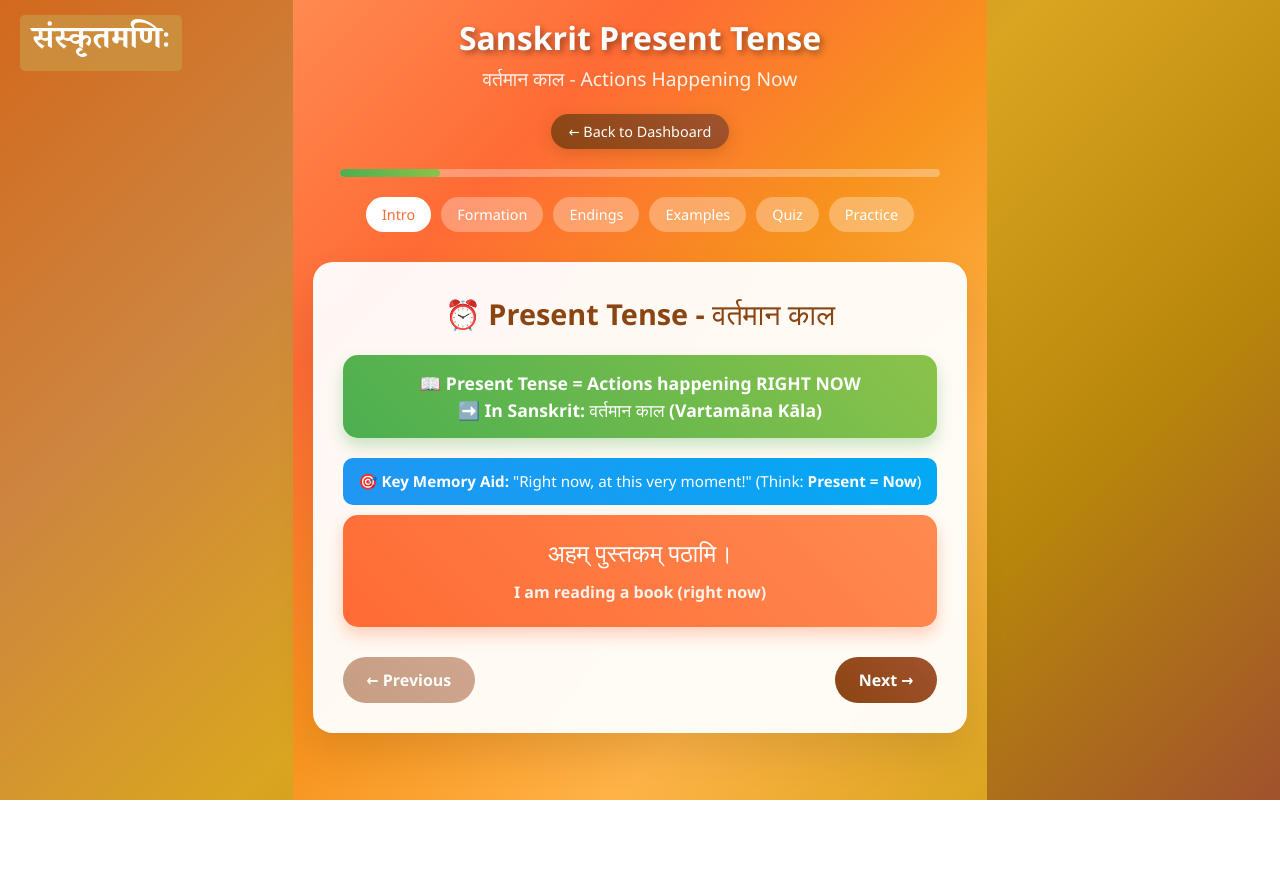
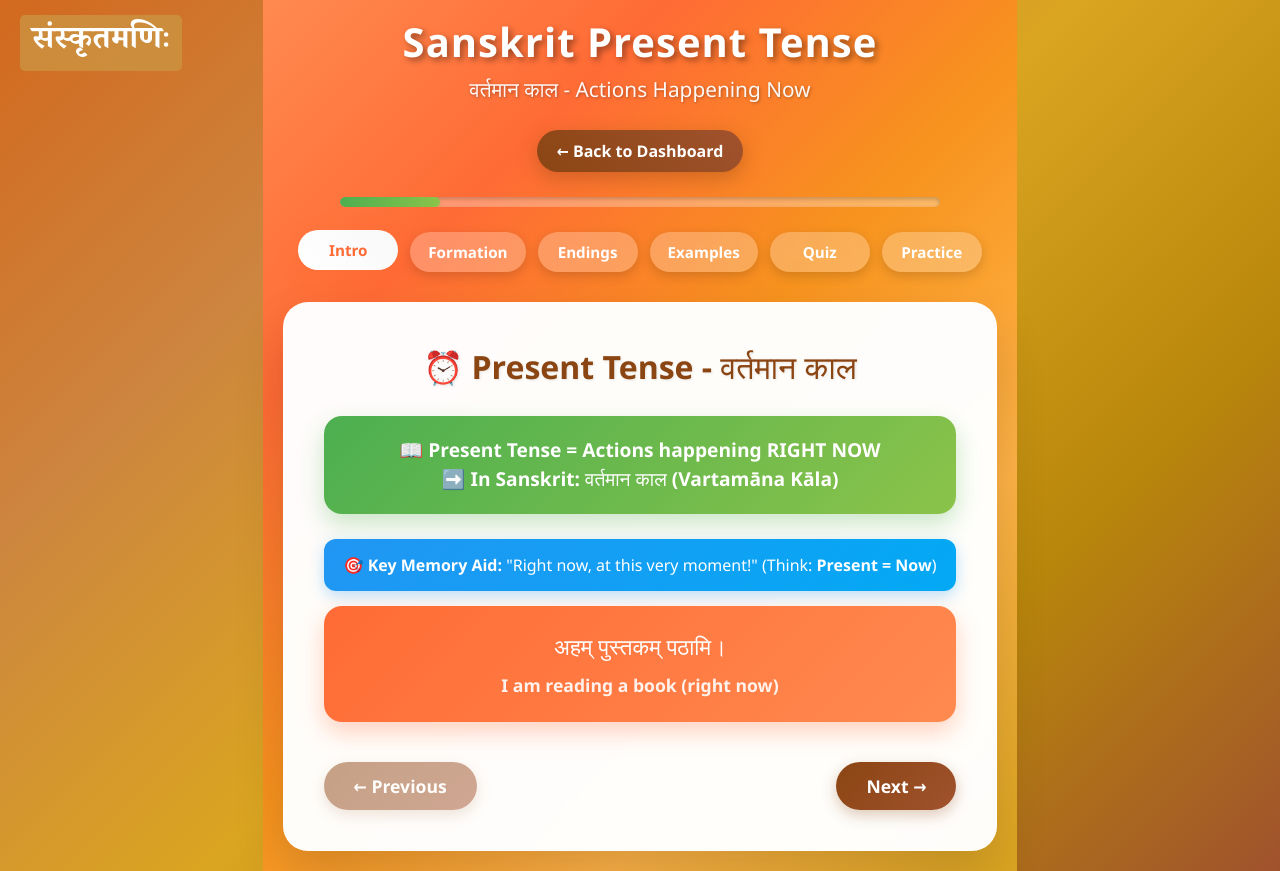
Before and after one commit to rohana-2005/Sanskrit-Learning, a React (Vite) app in the folder frontend/: page /learn-present-tense in a window 1280 px wide. Before the commit the page ends 800 px from the top, so only its background shows below. Built offline with nearby package versions, Linux system fonts and the light colour scheme.

Commit message:
better UI

```diff
--- a/frontend/src/App.jsx
+++ b/frontend/src/App.jsx
@@ -21,7 +21,7 @@ import SankhyaTrivia from "./components/SankhyaTrivia";
 import LearningModule from "./components/LearningModule";
 import Learn from "./components/Learn";
 import LearnObject from "./components/Learn_object";
-import LearnSanskritSentence from "./components/Learn_SentenceStructure";
+import LearnSanskritSentence from "./components/Learn_Sentence_Structure";
 import LearnPresentTense from "./components/Learn_present_tense";
 
 // Fixed brand header component
--- a/frontend/src/components/Learn_present_tense.jsx
+++ b/frontend/src/components/Learn_present_tense.jsx
@@ -2,8 +2,7 @@ import React, { useState } from 'react';
 
 const LearnPresentTense = () => {
   const [currentSection, setCurrentSection] = useState(0);
-  const [quizAnswer, setQuizAnswer] = useState('');
-  const [showAnswer, setShowAnswer] = useState(false);
+  const [quizStates, setQuizStates] = useState({});
   const [flippedCards, setFlippedCards] = useState({});
 
   const sections = [
@@ -78,12 +77,14 @@ const LearnPresentTense = () => {
     { root: "कृ (to do)", forms: ["करोति", "करोषि", "करोमि"] }
   ];
 
+  // Fixed and complete styles object
   const styles = {
     container: {
       minHeight: '100vh',
       background: 'linear-gradient(135deg, #ff8a50 0%, #ff6b35 25%, #f7931e 50%, #ffb347 75%, #daa520 100%)',
       padding: '20px',
-      fontFamily: "'Segoe UI', Tahoma, Geneva, Verdana, sans-serif"
+      fontFamily: "'Segoe UI', Tahoma, Geneva, Verdana, sans-serif",
+      boxSizing: 'border-box'
     },
     header: {
       textAlign: 'center',
@@ -91,125 +92,177 @@ const LearnPresentTense = () => {
     },
     title: {
       color: 'white',
-      fontSize: '2rem',
+      fontSize: '2.5rem',
       fontWeight: '700',
       marginBottom: '10px',
-      textShadow: '3px 3px 6px rgba(0, 0, 0, 0.4)'
+      textShadow: '3px 3px 6px rgba(0, 0, 0, 0.4)',
+      letterSpacing: '1px'
     },
     subtitle: {
-      color: 'rgba(255, 255, 255, 0.9)',
-      fontSize: '1.2rem',
+      color: 'rgba(255, 255, 255, 0.95)',
+      fontSize: '1.3rem',
       fontWeight: '500',
-      marginBottom: '20px'
+      marginBottom: '25px',
+      textShadow: '1px 1px 3px rgba(0, 0, 0, 0.3)'
+    },
+    backButton: {
+      background: 'linear-gradient(45deg, #8b4513, #a0522d)',
+      color: 'white',
+      border: 'none',
+      padding: '10px 20px',
+      borderRadius: '25px',
+      fontSize: '1rem',
+      cursor: 'pointer',
+      transition: 'all 0.3s cubic-bezier(0.4, 0, 0.2, 1)',
+      backdropFilter: 'blur(10px)',
+      boxShadow: '0 6px 20px rgba(139, 69, 19, 0.4)',
+      fontWeight: '600',
+      marginBottom: '25px',
+      display: 'inline-block'
     },
     progressBar: {
       width: '100%',
       maxWidth: '600px',
-      height: '8px',
+      height: '10px',
       backgroundColor: 'rgba(255, 255, 255, 0.3)',
-      borderRadius: '4px',
-      margin: '0 auto 20px',
-      overflow: 'hidden'
+      borderRadius: '5px',
+      margin: '0 auto 25px',
+      overflow: 'hidden',
+      boxShadow: 'inset 0 2px 4px rgba(0, 0, 0, 0.2)'
     },
     progress: {
       height: '100%',
       background: 'linear-gradient(90deg, #4CAF50, #8BC34A)',
-      borderRadius: '4px',
+      borderRadius: '5px',
       transition: 'width 0.3s ease',
-      width: `${((currentSection + 1) / sections.length) * 100}%`
+      width: `${((currentSection + 1) / sections.length) * 100}%`,
+      boxShadow: '0 2px 4px rgba(76, 175, 80, 0.3)'
     },
     navigation: {
       display: 'flex',
       justifyContent: 'center',
-      gap: '10px',
+      flexWrap: 'wrap',
+      gap: '12px',
       marginBottom: '30px'
     },
     navButton: {
-      padding: '8px 16px',
-      borderRadius: '20px',
+      padding: '10px 18px',
+      borderRadius: '25px',
       border: 'none',
       cursor: 'pointer',
-      fontSize: '0.9rem',
-      fontWeight: '500',
-      transition: 'all 0.3s ease'
+      fontSize: '0.95rem',
+      fontWeight: '600',
+      transition: 'all 0.3s ease',
+      minWidth: '100px',
+      boxShadow: '0 4px 12px rgba(0, 0, 0, 0.15)'
     },
     activeNavButton: {
-      background: 'white',
-      color: '#ff6b35'
+      background: 'linear-gradient(45deg, #ffffff, #f8f8f8)',
+      color: '#ff6b35',
+      transform: 'translateY(-2px)',
+      boxShadow: '0 6px 20px rgba(255, 107, 53, 0.3)'
     },
     inactiveNavButton: {
-      background: 'rgba(255, 255, 255, 0.3)',
-      color: 'white'
+      background: 'rgba(255, 255, 255, 0.25)',
+      color: 'white',
+      backdropFilter: 'blur(10px)'
     },
     contentCard: {
-      maxWidth: '900px',
+      maxWidth: '950px',
       margin: '0 auto',
-      background: 'rgba(255, 255, 255, 0.95)',
-      borderRadius: '20px',
-      padding: '30px',
-      boxShadow: '0 20px 40px rgba(0, 0, 0, 0.1)',
-      backdropFilter: 'blur(20px)'
+      background: 'rgba(255, 255, 255, 0.98)',
+      borderRadius: '25px',
+      padding: '40px',
+      boxShadow: '0 25px 50px rgba(0, 0, 0, 0.15)',
+      backdropFilter: 'blur(20px)',
+      border: '1px solid rgba(255, 255, 255, 0.2)'
     },
     sectionTitle: {
       color: '#8b4513',
-      fontSize: '1.8rem',
+      fontSize: '2rem',
       fontWeight: '700',
-      marginBottom: '20px',
-      textAlign: 'center'
+      marginBottom: '25px',
+      textAlign: 'center',
+      textShadow: '1px 1px 3px rgba(0, 0, 0, 0.1)'
     },
     keyRule: {
-      background: 'linear-gradient(45deg, #4CAF50, #8BC34A)',
+      background: 'linear-gradient(135deg, #4CAF50, #8BC34A)',
       color: 'white',
-      padding: '15px 20px',
-      borderRadius: '15px',
+      padding: '20px 25px',
+      borderRadius: '18px',
       textAlign: 'center',
-      fontSize: '1.1rem',
+      fontSize: '1.2rem',
       fontWeight: '600',
-      marginBottom: '20px',
-      boxShadow: '0 8px 16px rgba(76, 175, 80, 0.3)'
+      marginBottom: '25px',
+      boxShadow: '0 10px 25px rgba(76, 175, 80, 0.3)',
+      lineHeight: '1.5'
     },
     exampleBox: {
-      background: 'linear-gradient(45deg, #ff6b35, #ff8a50)',
+      background: 'linear-gradient(135deg, #ff6b35, #ff8a50)',
       color: 'white',
-      padding: '20px',
-      borderRadius: '15px',
+      padding: '25px',
+      borderRadius: '18px',
       textAlign: 'center',
-      fontSize: '1.5rem',
+      fontSize: '1.4rem',
       fontWeight: '600',
-      marginBottom: '20px',
-      boxShadow: '0 8px 16px rgba(255, 107, 53, 0.3)'
+      marginBottom: '25px',
+      boxShadow: '0 10px 25px rgba(255, 107, 53, 0.3)',
+      lineHeight: '1.4'
+    },
+    formulaBox: {
+      background: 'linear-gradient(135deg, #9C27B0, #E91E63)',
+      color: 'white',
+      padding: '25px',
+      borderRadius: '18px',
+      textAlign: 'center',
+      fontSize: '1.4rem',
+      fontWeight: '600',
+      marginBottom: '25px',
+      boxShadow: '0 10px 25px rgba(156, 39, 176, 0.3)',
+      lineHeight: '1.4'
     },
     table: {
       width: '100%',
       borderCollapse: 'collapse',
-      marginBottom: '20px',
-      borderRadius: '10px',
+      marginBottom: '25px',
+      borderRadius: '15px',
       overflow: 'hidden',
-      boxShadow: '0 8px 16px rgba(0, 0, 0, 0.1)'
+      boxShadow: '0 10px 25px rgba(0, 0, 0, 0.1)',
+      fontSize: '1rem'
     },
     tableHeader: {
-      background: 'linear-gradient(45deg, #8b4513, #a0522d)',
+      background: 'linear-gradient(135deg, #8b4513, #a0522d)',
       color: 'white',
+      padding: '18px 15px',
+      textAlign: 'center',
+      fontWeight: '700',
+      fontSize: '1.1rem'
+    },
+    tableCell: {
       padding: '15px',
       textAlign: 'center',
-      fontWeight: '600'
-    },
-    tableCell: {
-      padding: '12px 15px',
-      textAlign: 'center',
-      borderBottom: '1px solid #f0f0f0',
-      fontSize: '1.1rem'
+      borderBottom: '1px solid #e0e0e0',
+      fontSize: '1.1rem',
+      fontWeight: '500',
+      color: '#333333'
     },
     oddRow: {
-      backgroundColor: '#f9f9f9'
+      backgroundColor: '#f8f9fa'
     },
     evenRow: {
       backgroundColor: 'white'
     },
+    cardsContainer: {
+      display: 'flex',
+      flexWrap: 'wrap',
+      justifyContent: 'center',
+      gap: '15px',
+      marginBottom: '25px',
+      padding: '10px'
+    },
     flipCard: {
-      width: '180px',
-      height: '140px',
-      margin: '10px',
+      width: '200px',
+      height: '150px',
       perspective: '1000px',
       cursor: 'pointer'
     },
@@ -218,7 +271,7 @@ const LearnPresentTense = () => {
       width: '100%',
       height: '100%',
       textAlign: 'center',
-      transition: 'transform 0.6s',
+      transition: 'transform 0.6s ease-in-out',
       transformStyle: 'preserve-3d'
     },
     flipCardFront: {
@@ -226,17 +279,18 @@ const LearnPresentTense = () => {
       width: '100%',
       height: '100%',
       backfaceVisibility: 'hidden',
-      background: 'linear-gradient(45deg, #4CAF50, #8BC34A)',
+      background: 'linear-gradient(135deg, #4CAF50, #8BC34A)',
       color: 'white',
-      borderRadius: '15px',
+      borderRadius: '18px',
       display: 'flex',
       flexDirection: 'column',
       alignItems: 'center',
       justifyContent: 'center',
-      fontSize: '1rem',
-      fontWeight: '600',
-      boxShadow: '0 8px 16px rgba(76, 175, 80, 0.3)',
-      padding: '10px'
+      fontSize: '1.1rem',
+      fontWeight: '700',
+      boxShadow: '0 8px 20px rgba(76, 175, 80, 0.3)',
+      padding: '15px',
+      border: '2px solid rgba(255, 255, 255, 0.1)'
     },
     flipCardBack: {
       position: 'absolute',
@@ -244,114 +298,100 @@ const LearnPresentTense = () => {
       height: '100%',
       backfaceVisibility: 'hidden',
       transform: 'rotateY(180deg)',
-      background: 'linear-gradient(45deg, #ff6b35, #ff8a50)',
+      background: 'linear-gradient(135deg, #ff6b35, #ff8a50)',
       color: 'white',
-      borderRadius: '15px',
+      borderRadius: '18px',
       display: 'flex',
       flexDirection: 'column',
       alignItems: 'center',
       justifyContent: 'center',
-      fontSize: '0.95rem',
+      fontSize: '1rem',
       fontWeight: '600',
-      boxShadow: '0 8px 16px rgba(255, 107, 53, 0.3)',
-      padding: '10px'
-    },
-    cardsContainer: {
-      display: 'flex',
-      flexWrap: 'wrap',
-      justifyContent: 'center',
-      gap: '10px',
-      marginBottom: '20px'
+      boxShadow: '0 8px 20px rgba(255, 107, 53, 0.3)',
+      padding: '15px',
+      border: '2px solid rgba(255, 255, 255, 0.1)'
     },
     quizContainer: {
-      marginBottom: '20px'
+      marginBottom: '30px',
+      padding: '20px',
+      borderRadius: '15px',
+      background: 'rgba(248, 249, 250, 0.8)',
+      boxShadow: '0 5px 15px rgba(0, 0, 0, 0.05)'
     },
     quizQuestion: {
-      fontSize: '1.3rem',
-      fontWeight: '600',
+      fontSize: '1.4rem',
+      fontWeight: '700',
       color: '#8b4513',
-      marginBottom: '15px',
-      textAlign: 'center'
+      marginBottom: '20px',
+      textAlign: 'center',
+      lineHeight: '1.4'
     },
     optionButton: {
       display: 'block',
       width: '100%',
-      padding: '12px 20px',
-      margin: '8px 0',
-      border: '2px solid #ddd',
-      borderRadius: '10px',
+      padding: '15px 20px',
+      margin: '10px 0',
+      border: '2px solid #e0e0e0',
+      borderRadius: '12px',
       background: 'white',
       cursor: 'pointer',
       fontSize: '1.1rem',
       transition: 'all 0.3s ease',
-      textAlign: 'left'
+      textAlign: 'left',
+      fontWeight: '500',
+      boxShadow: '0 2px 8px rgba(0, 0, 0, 0.05)'
     },
     correctOption: {
-      background: 'linear-gradient(45deg, #4CAF50, #8BC34A)',
+      background: 'linear-gradient(135deg, #4CAF50, #8BC34A)',
       color: 'white',
-      borderColor: '#4CAF50'
+      borderColor: '#4CAF50',
+      boxShadow: '0 5px 15px rgba(76, 175, 80, 0.3)'
     },
     incorrectOption: {
-      background: 'linear-gradient(45deg, #f44336, #ff5722)',
+      background: 'linear-gradient(135deg, #f44336, #ff5722)',
       color: 'white',
-      borderColor: '#f44336'
+      borderColor: '#f44336',
+      boxShadow: '0 5px 15px rgba(244, 67, 54, 0.3)'
     },
     explanation: {
       background: 'rgba(76, 175, 80, 0.1)',
-      padding: '15px',
-      borderRadius: '10px',
+      padding: '18px',
+      borderRadius: '12px',
       marginTop: '15px',
-      borderLeft: '4px solid #4CAF50'
+      borderLeft: '4px solid #4CAF50',
+      fontSize: '1rem',
+      lineHeight: '1.5',
+      color: '#333333'
+    },
+    tip: {
+      background: 'linear-gradient(135deg, #2196F3, #03A9F4)',
+      color: 'white',
+      padding: '15px 20px',
+      borderRadius: '12px',
+      margin: '15px 0',
+      fontSize: '1rem',
+      fontWeight: '500',
+      boxShadow: '0 5px 15px rgba(33, 150, 243, 0.3)',
+      lineHeight: '1.4'
     },
     navigationButtons: {
       display: 'flex',
       justifyContent: 'space-between',
-      marginTop: '30px'
+      marginTop: '40px',
+      gap: '20px'
     },
     navBtn: {
-      padding: '12px 24px',
+      padding: '12px 30px',
       border: 'none',
       borderRadius: '25px',
       cursor: 'pointer',
-      fontSize: '1rem',
+      fontSize: '1.1rem',
       fontWeight: '600',
       transition: 'all 0.3s ease',
-      background: 'linear-gradient(45deg, #8b4513, #a0522d)',
-      color: 'white'
-    },
-    tip: {
-      background: 'linear-gradient(45deg, #2196F3, #03A9F4)',
+      background: 'linear-gradient(135deg, #8b4513, #a0522d)',
       color: 'white',
-      padding: '12px 16px',
-      borderRadius: '10px',
-      margin: '10px 0',
-      fontSize: '0.95rem',
-      fontWeight: '500'
-    },
-    formulaBox: {
-      background: 'linear-gradient(45deg, #9C27B0, #E91E63)',
-      color: 'white',
-      padding: '20px',
-      borderRadius: '15px',
-      textAlign: 'center',
-      fontSize: '1.3rem',
-      fontWeight: '600',
-      marginBottom: '20px',
-      boxShadow: '0 8px 16px rgba(156, 39, 176, 0.3)'
-    },
-    backButton: {
-      background: 'linear-gradient(45deg, #8b4513, #a0522d)',
-      color: 'white',
-      border: 'none',
-      padding: '8px 18px',
-      borderRadius: '20px',
-      fontSize: '0.9rem',
-      cursor: 'pointer',
-      transition: 'all 0.3s cubic-bezier(0.4, 0, 0.2, 1)',
-      backdropFilter: 'blur(10px)',
-      boxShadow: '0 4px 15px rgba(139, 69, 19, 0.3)',
-      fontWeight: '500',
-      marginBottom: '20px'
+      boxShadow: '0 5px 15px rgba(139, 69, 19, 0.3)',
+      minWidth: '120px'
     }
   };
 
@@ -362,27 +402,33 @@ const LearnPresentTense = () => {
     }));
   };
 
-  const handleQuizAnswer = (optionIndex, isCorrect) => {
-    setQuizAnswer(optionIndex);
-    setShowAnswer(true);
+  const handleQuizAnswer = (quizIndex, optionIndex, isCorrect) => {
+    setQuizStates(prev => ({
+      ...prev,
+      [quizIndex]: {
+        answer: optionIndex,
+        showAnswer: true
+      }
+    }));
   };
 
   const handleButtonHover = (e) => {
     e.target.style.background = 'linear-gradient(45deg, #a0522d, #cd853f)';
-    e.target.style.transform = 'translateY(-2px) scale(1.05)';
-    e.target.style.boxShadow = '0 8px 25px rgba(139, 69, 19, 0.4)';
+    e.target.style.transform = 'translateY(-3px) scale(1.05)';
+    e.target.style.boxShadow = '0 10px 30px rgba(139, 69, 19, 0.5)';
   };
 
   const handleButtonLeave = (e) => {
     e.target.style.background = 'linear-gradient(45deg, #8b4513, #a0522d)';
     e.target.style.transform = 'translateY(0) scale(1)';
-    e.target.style.boxShadow = '0 4px 15px rgba(139, 69, 19, 0.3)';
+    e.target.style.boxShadow = '0 6px 20px rgba(139, 69, 19, 0.4)';
   };
 
   const handleBackToDashboard = () => {
     window.location.href = '/dashboard';
   };
 
+  // Component render functions with enhanced styling
   const renderIntroSection = () => (
     <div>
       <h2 style={styles.sectionTitle}>⏰ Present Tense - वर्तमान काल</h2>
@@ -396,7 +442,7 @@ const LearnPresentTense = () => {
       <div style={styles.exampleBox}>
         अहम् पुस्तकम् पठामि।
         <br/>
-        <small style={{fontSize: '1rem', opacity: 0.9}}>
+        <small style={{fontSize: '1.1rem', opacity: 0.9, marginTop: '10px', display: 'block'}}>
           I am reading a book (right now)
         </small>
       </div>
@@ -409,7 +455,7 @@ const LearnPresentTense = () => {
       <div style={styles.formulaBox}>
         Verb Root + Present Stem + Person Ending = Present Tense
         <br/>
-        <small style={{fontSize: '1rem', opacity: 0.9}}>
+        <small style={{fontSize: '1.1rem', opacity: 0.9, marginTop: '10px', display: 'block'}}>
           धातु + वर्तमान स्टेम + पुरुष प्रत्यय = वर्तमान काल
         </small>
       </div>
@@ -427,7 +473,7 @@ const LearnPresentTense = () => {
       <div style={styles.exampleBox}>
         गम् → गच्छ् → गच्छामि
         <br/>
-        <small style={{fontSize: '1rem', opacity: 0.9}}>
+        <small style={{fontSize: '1.1rem', opacity: 0.9, marginTop: '10px', display: 'block'}}>
           Root → Present Stem → I go
         </small>
       </div>
@@ -476,10 +522,10 @@ const LearnPresentTense = () => {
               <div style={styles.flipCardFront}>
                 <strong>{verb.root}</strong>
                 <br/>
-                <small>Click to see forms</small>
+                <small style={{marginTop: '10px', opacity: 0.9}}>Click to see forms</small>
               </div>
               <div style={styles.flipCardBack}>
-                <div style={{fontSize: '0.85rem', lineHeight: '1.4'}}>
+                <div style={{fontSize: '0.95rem', lineHeight: '1.6', color: 'white'}}>
                   <strong>3rd:</strong> {verb.forms[0]}<br/>
                   <strong>2nd:</strong> {verb.forms[1]}<br/>
                   <strong>1st:</strong> {verb.forms[2]}
@@ -498,7 +544,9 @@ const LearnPresentTense = () => {
   const renderQuizSection = () => (
     <div>
       <h2 style={styles.sectionTitle}>🎮 Test Your Knowledge</h2>
-      {quizzes.map((quiz, quizIndex) => (
+      {quizzes.map((quiz, quizIndex) => {
+        const currentState = quizStates[quizIndex] || { answer: null, showAnswer: false };
+        return (
           <div key={quizIndex} style={styles.quizContainer}>
             <div style={styles.quizQuestion}>
               Quiz {quizIndex + 1}: {quiz.question}
@@ -508,22 +556,24 @@ const LearnPresentTense = () => {
                 key={optionIndex}
                 style={{
                   ...styles.optionButton,
-                ...(showAnswer && optionIndex === quiz.correct ? styles.correctOption : {}),
-                ...(showAnswer && quizAnswer === optionIndex && optionIndex !== quiz.correct ? styles.incorrectOption : {})
+                  color: '#333333', // Ensure text is always black
+                  ...(currentState.showAnswer && optionIndex === quiz.correct ? styles.correctOption : {}),
+                  ...(currentState.showAnswer && currentState.answer === optionIndex && optionIndex !== quiz.correct ? styles.incorrectOption : {})
                 }}
-              onClick={() => handleQuizAnswer(optionIndex, optionIndex === quiz.correct)}
-              disabled={showAnswer}
+                onClick={() => handleQuizAnswer(quizIndex, optionIndex, optionIndex === quiz.correct)}
+                disabled={currentState.showAnswer}
               >
                 {option.replace(' ✅', '')}
               </button>
             ))}
-          {showAnswer && (
+            {currentState.showAnswer && (
               <div style={styles.explanation}>
                 <strong>Explanation:</strong> {quiz.explanation}
               </div>
             )}
           </div>
-      ))}
+        );
+      })}
     </div>
   );
 
@@ -538,7 +588,7 @@ const LearnPresentTense = () => {
       <div style={styles.exampleBox}>
         Practice Sentences:
         <br/>
-        <div style={{fontSize: '1.2rem', marginTop: '10px', lineHeight: '1.6'}}>
+        <div style={{fontSize: '1.3rem', marginTop: '15px', lineHeight: '1.8'}}>
           अहम् गृहम् गच्छामि। (I go home)<br/>
           त्वम् पुस्तकम् पठसि। (You read a book)<br/>
           सः मित्रम् पश्यति। (He sees a friend)
@@ -596,8 +646,7 @@ const LearnPresentTense = () => {
               }}
               onClick={() => {
                 setCurrentSection(index);
-                setShowAnswer(false);
-                setQuizAnswer('');
+                setQuizStates({});
               }}
             >
               {label}
@@ -615,7 +664,10 @@ const LearnPresentTense = () => {
               ...styles.navBtn,
               opacity: currentSection === 0 ? 0.5 : 1
             }}
-            onClick={() => setCurrentSection(Math.max(0, currentSection - 1))}
+            onClick={() => {
+              setCurrentSection(Math.max(0, currentSection - 1));
+              setQuizStates({});
+            }}
             disabled={currentSection === 0}
           >
             ← Previous
@@ -626,7 +678,10 @@ const LearnPresentTense = () => {
               ...styles.navBtn,
               opacity: currentSection === sections.length - 1 ? 0.5 : 1
             }}
-            onClick={() => setCurrentSection(Math.min(sections.length - 1, currentSection + 1))}
+            onClick={() => {
+              setCurrentSection(Math.min(sections.length - 1, currentSection + 1));
+              setQuizStates({});
+            }}
             disabled={currentSection === sections.length - 1}
           >
             Next →
```
Lines whose indentation alone changed are shown as unchanged.
